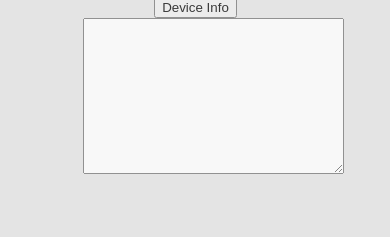
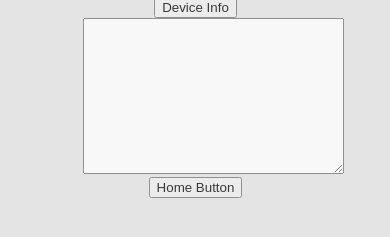
Before and after one commit to prabodh44/HelloWorld-ITH, a plain HTML site: page www/index.html in a window 390 px wide. Shown: the part 605-842 px from the top of the page. Drawn offline with Linux system fonts and the light colour scheme; some packages are replaced by stand-ins of ours.

Commit message:
Added the home button through pull

```diff
--- a/www/index.html
+++ b/www/index.html
@@ -61,6 +61,7 @@
                 <button id="deviceInfo">Device Info</button>
 
                 <textarea name="" id="textarea" cols="30" rows="10"></textarea>
+                <button id="homeButton">Home Button</button>
             </div>
         </div>
         <script type="text/javascript" src="cordova.js"></script>
```
